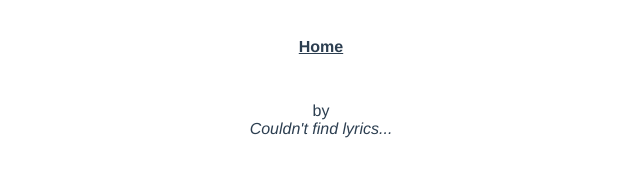
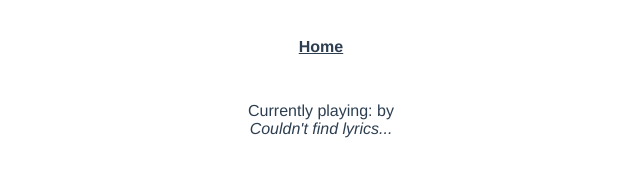
Before and after one commit to mccannsa/Lyrify, a Vue app: page /overview in a window 1280 px wide. Shown: the top 192 px of the page, without its empty margins (319-959 px from the left). Built offline with nearby package versions, Linux system fonts and the light colour scheme; no server answers.

Commit message:
label currently playing track

```diff
--- a/src/components/Playing.vue
+++ b/src/components/Playing.vue
@@ -2,6 +2,7 @@
   <div>
     <p>{{ this.$store.state.displayName }}</p>
     <p v-if="this.track">
+      Currently playing:
       <span v-if="this.lyricPage"><a :href="this.lyricPage" target="_blank">{{ this.track.name }} by {{ this.track.artists[0].name }}</a></span>
       <span v-else>{{ this.track.name }} by {{ this.track.artists[0].name }} <br/><i>Couldn't find lyrics...</i></span>
     </p>
```
